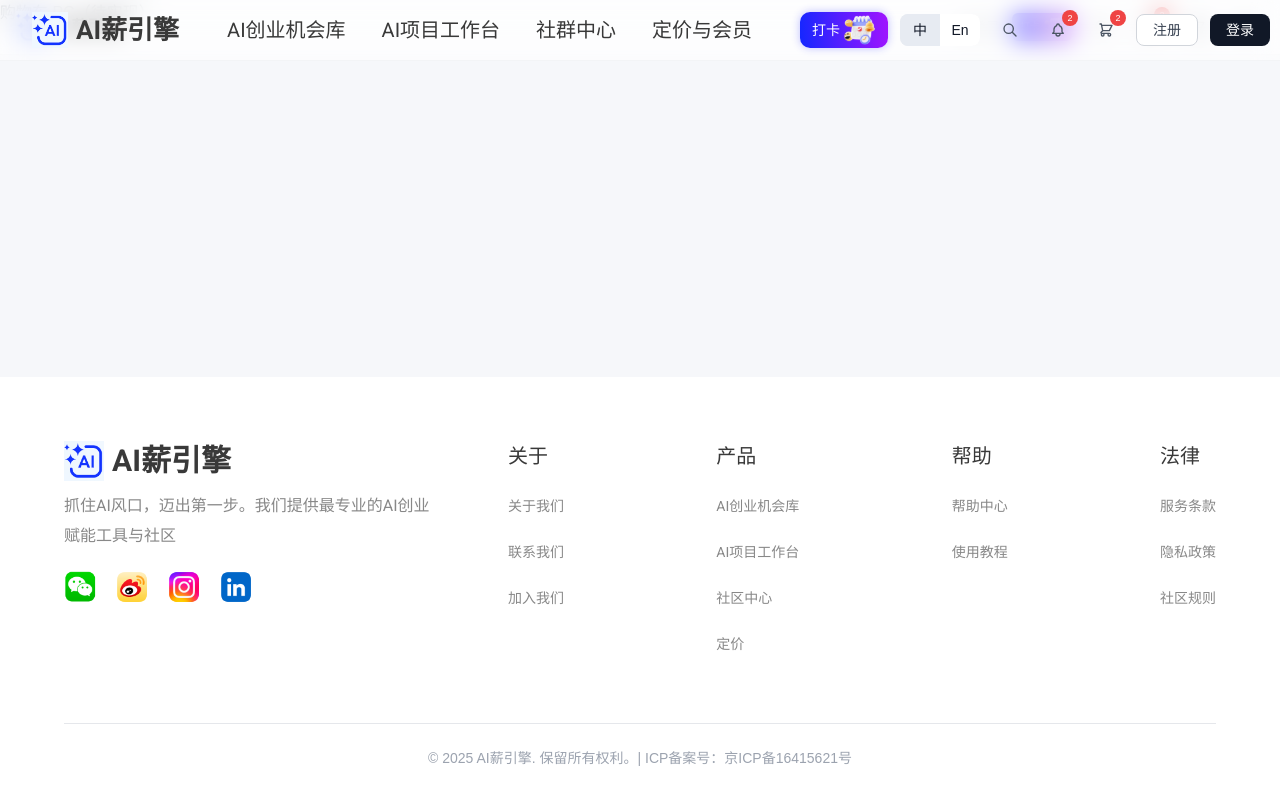
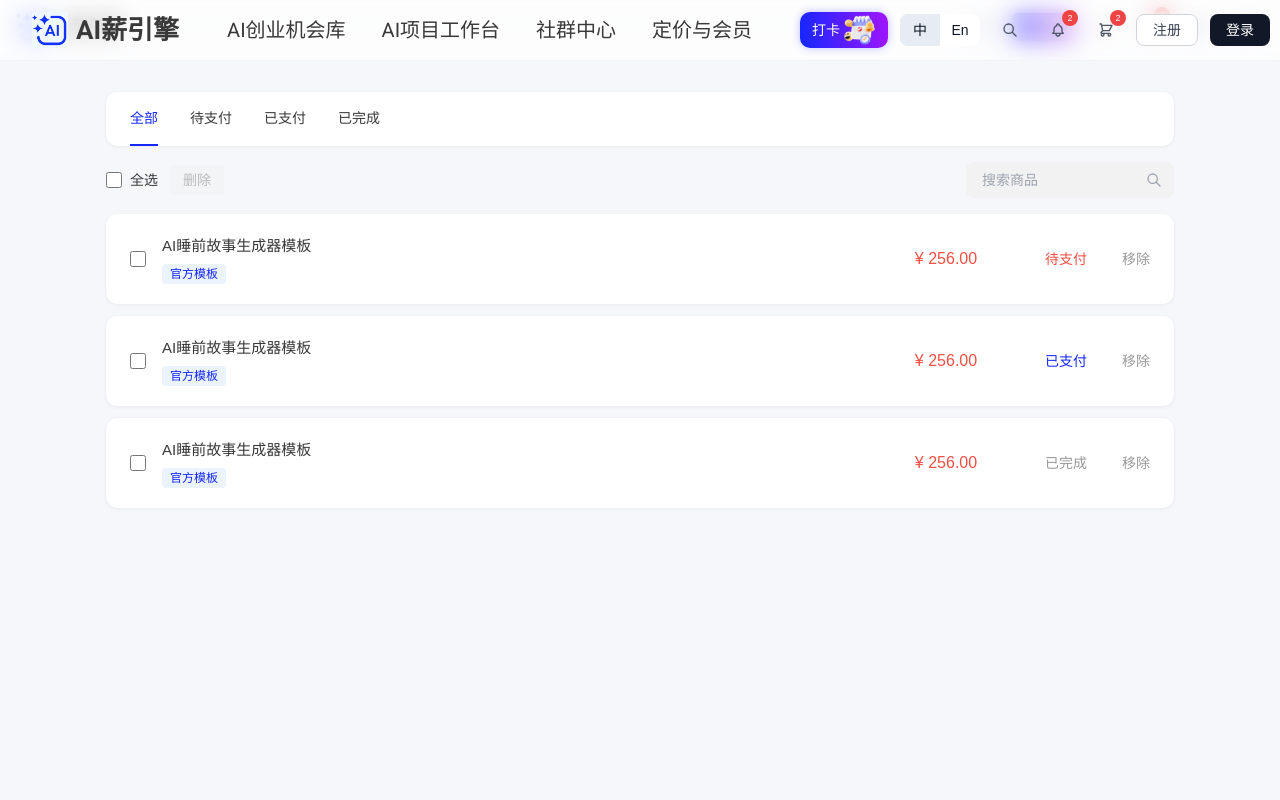
Before and after one commit to pikecode/aisalaryengine, a Vue app: page /cart in a window 1280 px wide. Shown: the top 800 px of the page. Built offline with nearby package versions, Linux system fonts and the light colour scheme.

Commit message:
feat: implement cart page PC UI with tabs, search, select-all, and remove

```diff
--- a/src/views/cart/CartViewPC.vue
+++ b/src/views/cart/CartViewPC.vue
@@ -1,3 +1,198 @@
 <template>
-  <div>购物车 PC（待实现）</div>
+  <!-- Page background -->
+  <div class="min-h-screen pt-[60px]" style="background: #F6F7FA;">
+    <div class="max-w-[1100px] mx-auto px-4 py-8">
+
+      <!-- Tab Bar -->
+      <div class="bg-white rounded-xl px-6 mb-4" style="box-shadow: 0 1px 4px rgba(0,0,0,0.06);">
+        <div class="flex gap-8">
+          <button
+            v-for="tab in tabs"
+            :key="tab.value"
+            @click="activeTab = tab.value"
+            class="py-4 text-sm transition-all border-b-2"
+            :class="activeTab === tab.value
+              ? 'border-[#1427FF] font-medium'
+              : 'border-transparent font-normal'"
+            :style="activeTab === tab.value
+              ? 'color:#1427FF; font-family:\'Source Han Sans CN\',sans-serif;'
+              : 'color:#393939; font-family:\'Source Han Sans CN\',sans-serif;'"
+          >
+            {{ tab.label }}
+          </button>
+        </div>
+      </div>
+
+      <!-- Toolbar -->
+      <div class="flex items-center justify-between mb-4">
+        <!-- Left: select-all + delete -->
+        <div class="flex items-center gap-3">
+          <label class="flex items-center gap-2 cursor-pointer select-none">
+            <input
+              type="checkbox"
+              :checked="isAllSelected"
+              :indeterminate="isIndeterminate"
+              @change="toggleSelectAll"
+              class="w-4 h-4 rounded accent-[#1427FF] cursor-pointer"
+            />
+            <span style="font-family:'Source Han Sans CN',sans-serif;font-weight:400;font-size:14px;color:#393939;">全选</span>
+          </label>
+          <button
+            @click="deleteSelected"
+            :disabled="selectedIds.size === 0"
+            class="px-3 py-1 rounded text-sm transition-all"
+            :style="selectedIds.size > 0
+              ? 'color:#393939;background:#fff;border:1px solid #d1d5db;font-family:\'Source Han Sans CN\',sans-serif;'
+              : 'color:#bbbbbb;background:#f3f4f6;border:1px solid transparent;font-family:\'Source Han Sans CN\',sans-serif;cursor:not-allowed;'"
+          >
+            删除
+          </button>
+        </div>
+
+        <!-- Right: search -->
+        <div class="relative">
+          <input
+            v-model="searchQuery"
+            type="text"
+            placeholder="搜索商品"
+            class="pl-4 pr-10 py-2 rounded-lg outline-none text-sm w-52"
+            style="background:#F2F2F2;font-family:'Source Han Sans CN',sans-serif;color:#393939;"
+          />
+          <svg class="absolute right-3 top-1/2 -translate-y-1/2 w-4 h-4 text-gray-400" fill="none" stroke="currentColor" viewBox="0 0 24 24">
+            <path stroke-linecap="round" stroke-linejoin="round" stroke-width="2" d="M21 21l-6-6m2-5a7 7 0 11-14 0 7 7 0 0114 0z"/>
+          </svg>
+        </div>
+      </div>
+
+      <!-- Cart Items -->
+      <div class="flex flex-col gap-3">
+        <div
+          v-for="item in filteredItems"
+          :key="item.id"
+          class="bg-white rounded-xl px-6 py-5 flex items-center gap-4"
+          style="box-shadow: 0 1px 4px rgba(0,0,0,0.06);"
+        >
+          <!-- Checkbox -->
+          <input
+            type="checkbox"
+            :checked="selectedIds.has(item.id)"
+            @change="toggleSelect(item.id)"
+            class="w-4 h-4 rounded accent-[#1427FF] cursor-pointer flex-shrink-0"
+          />
+
+          <!-- Name + Tag -->
+          <div class="flex flex-col gap-1.5 flex-1 min-w-0">
+            <span style="font-family:'Source Han Sans CN',sans-serif;font-weight:500;font-size:15px;color:#393939;">
+              {{ item.name }}
+            </span>
+            <span
+              class="inline-flex items-center px-2 py-0.5 rounded text-xs w-fit"
+              style="background:#EBF3FF;color:#1427FF;font-family:'Source Han Sans CN',sans-serif;"
+            >
+              {{ item.tag }}
+            </span>
+          </div>
+
+          <!-- Price -->
+          <span class="w-32 text-center flex-shrink-0" style="font-family:'Source Han Sans CN',sans-serif;font-weight:500;font-size:16px;color:#F04F44;">
+            ¥ {{ item.price.toFixed(2) }}
+          </span>
+
+          <!-- Status -->
+          <span class="w-20 text-center flex-shrink-0 text-sm" :style="statusStyle(item.status)">
+            {{ statusLabel(item.status) }}
+          </span>
+
+          <!-- Remove -->
+          <button
+            @click="removeItem(item.id)"
+            class="flex-shrink-0 text-sm transition-colors hover:text-gray-600"
+            style="font-family:'Source Han Sans CN',sans-serif;font-weight:400;color:#999999;"
+          >
+            移除
+          </button>
+        </div>
+
+        <!-- Empty state -->
+        <div v-if="filteredItems.length === 0" class="bg-white rounded-xl px-6 py-16 text-center" style="box-shadow: 0 1px 4px rgba(0,0,0,0.06);">
+          <span style="font-family:'Source Han Sans CN',sans-serif;font-weight:400;font-size:14px;color:#999999;">暂无商品</span>
+        </div>
+      </div>
+
+    </div>
+  </div>
 </template>
+
+<script setup lang="ts">
+import { ref, computed } from 'vue'
+import { mockCartItems, type CartItem, type CartStatus } from '@/data/cart'
+
+const tabs = [
+  { label: '全部', value: 'all' },
+  { label: '待支付', value: 'pending' },
+  { label: '已支付', value: 'paid' },
+  { label: '已完成', value: 'completed' }
+]
+
+const activeTab = ref<'all' | CartStatus>('all')
+const searchQuery = ref('')
+const items = ref<CartItem[]>([...mockCartItems])
+const selectedIds = ref<Set<string>>(new Set())
+
+const tabFilteredItems = computed(() =>
+  activeTab.value === 'all'
+    ? items.value
+    : items.value.filter(i => i.status === activeTab.value)
+)
+
+const filteredItems = computed(() => {
+  const q = searchQuery.value.trim().toLowerCase()
+  if (!q) return tabFilteredItems.value
+  return tabFilteredItems.value.filter(i => i.name.toLowerCase().includes(q))
+})
+
+const isAllSelected = computed(() =>
+  filteredItems.value.length > 0 && filteredItems.value.every(i => selectedIds.value.has(i.id))
+)
+
+const isIndeterminate = computed(() =>
+  filteredItems.value.some(i => selectedIds.value.has(i.id)) && !isAllSelected.value
+)
+
+function toggleSelectAll() {
+  if (isAllSelected.value) {
+    filteredItems.value.forEach(i => selectedIds.value.delete(i.id))
+  } else {
+    filteredItems.value.forEach(i => selectedIds.value.add(i.id))
+  }
+}
+
+function toggleSelect(id: string) {
+  if (selectedIds.value.has(id)) {
+    selectedIds.value.delete(id)
+  } else {
+    selectedIds.value.add(id)
+  }
+}
+
+function removeItem(id: string) {
+  items.value = items.value.filter(i => i.id !== id)
+  selectedIds.value.delete(id)
+}
+
+function deleteSelected() {
+  items.value = items.value.filter(i => !selectedIds.value.has(i.id))
+  selectedIds.value.clear()
+}
+
+function statusLabel(status: CartStatus): string {
+  return { pending: '待支付', paid: '已支付', completed: '已完成' }[status]
+}
+
+function statusStyle(status: CartStatus): string {
+  const base = "font-family:'Source Han Sans CN',sans-serif;font-weight:400;"
+  if (status === 'pending') return base + 'color:#F04F44;'
+  if (status === 'paid') return base + 'color:#1427FF;'
+  return base + 'color:#999999;'
+}
+</script>
```
